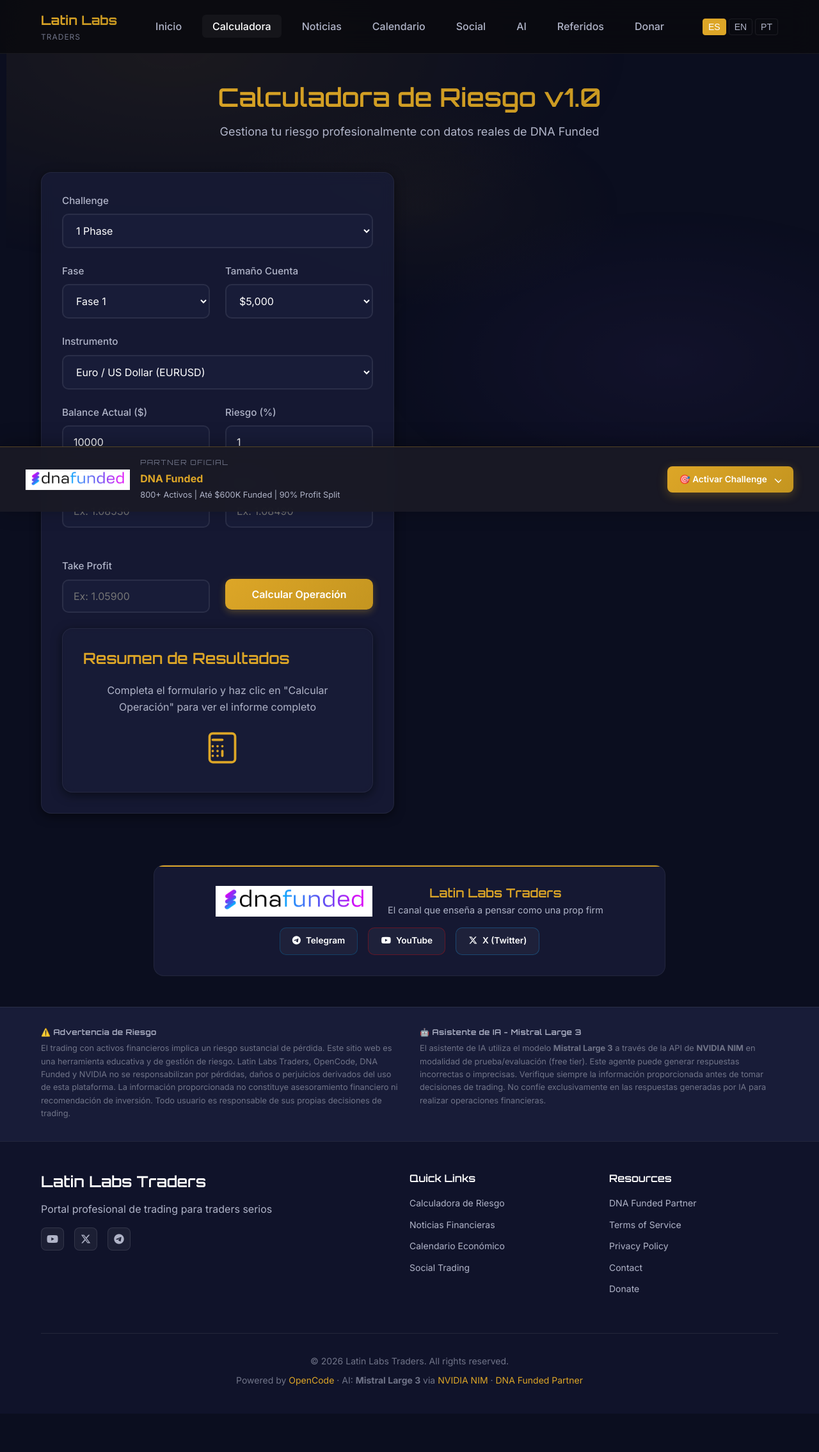
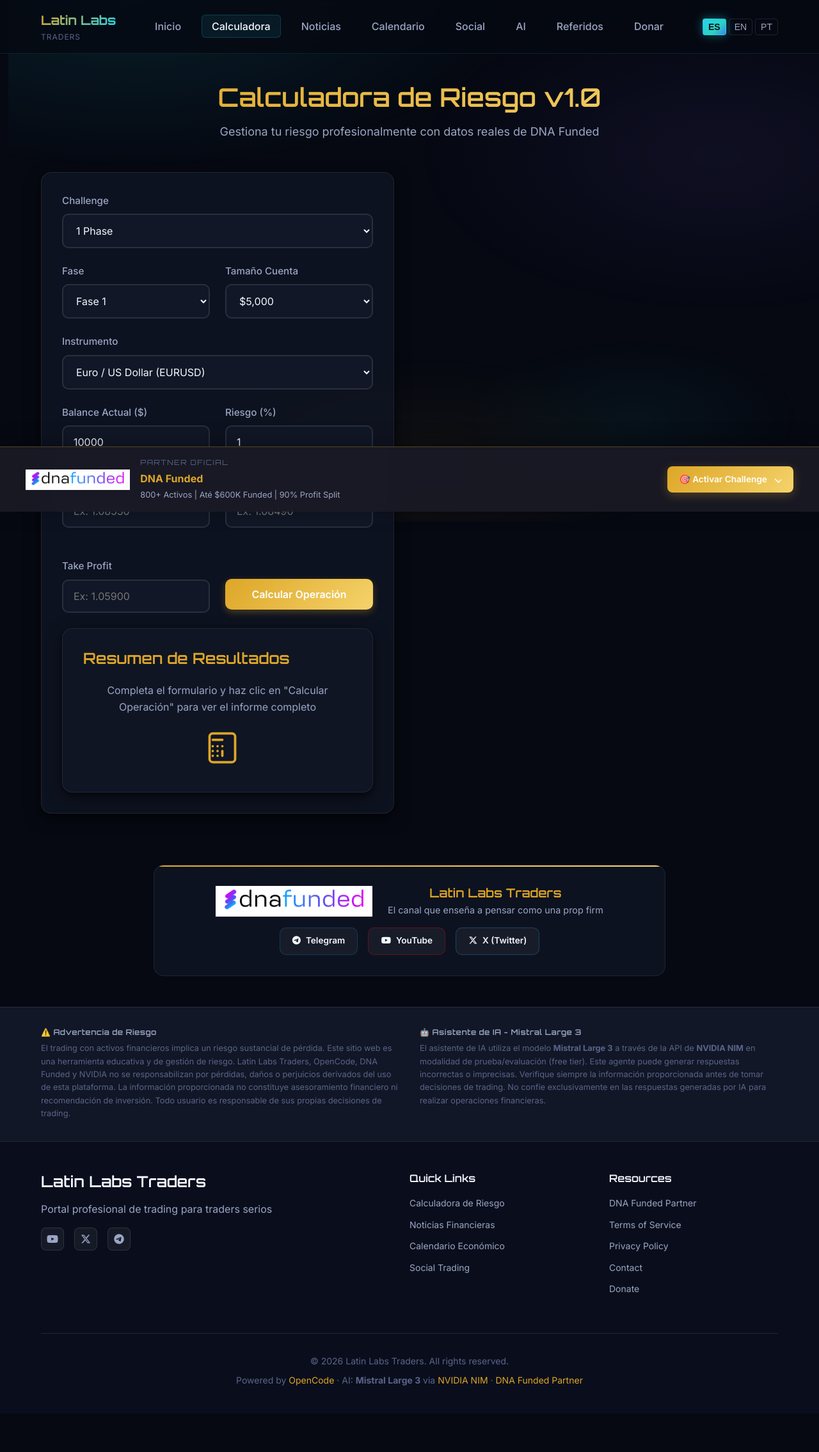
Before and after one commit to ZarazaAirdrop/latin-labs-traders, a Flask app: page /calculator/ in a window 1280 px wide. Shown: the whole page at 64% size. Run offline with Flask 3, Linux system fonts and the light colour scheme.

Commit message:
feat(design): Nivel 2 HD Tech Redesign - paleta cian/teal+oro, canvas animado en hero, cards con borde gradiente + tilt 3D, profundidad en sombras

```diff
--- /dev/null
+++ b/static/css/style.hd.css
@@ -0,0 +1,349 @@
+/* ============================================================
+   Latin Labs Traders — HD TECH Redesign (Nivel 2)
+   Override aditivo: se carga DESPUÉS de style.css
+   Paleta: Navy profundo + Cian/Teal neón + Oro
+   ============================================================ */
+
+:root {
+    /* Paleta tech — navy + cian/teal + oro */
+    --bg-primary: #060912;
+    --bg-secondary: #0a0e1c;
+    --bg-tertiary: #111726;
+    --bg-card: rgba(17, 23, 38, 0.72);
+
+    --text-primary: #f4f7ff;
+    --text-secondary: #9aa6c4;
+    --text-tertiary: #5a648a;
+
+    /* Acentos: oro (brand) + cian/teal (tech) */
+    --accent-primary: #dda627;
+    --accent-secondary: #c49520;
+    --accent-tertiary: #f5d36b;
+
+    --tech-cyan: #22d3ee;
+    --tech-teal: #2dd4bf;
+    --tech-blue: #3b82f6;
+    --tech-purple: #8b5cf6;
+
+    --accent-gradient: linear-gradient(135deg, #dda627 0%, #f5d36b 100%);
+    --tech-gradient: linear-gradient(135deg, #22d3ee 0%, #2dd4bf 60%, #3b82f6 100%);
+    --dual-gradient: linear-gradient(135deg, #dda627 0%, #22d3ee 100%);
+    --accent-glow: 0 0 30px rgba(221, 166, 39, 0.35);
+    --tech-glow: 0 0 30px rgba(34, 211, 238, 0.35);
+
+    --success: #22c55e;
+    --success-glow: 0 0 14px rgba(34, 197, 94, 0.4);
+    --warning: #f59e0b;
+    --danger: #ef4444;
+    --danger-glow: 0 0 14px rgba(239, 68, 68, 0.4);
+
+    --border-color: rgba(255, 255, 255, 0.10);
+    --glass-bg: rgba(255, 255, 255, 0.045);
+    --glass-border: rgba(255, 255, 255, 0.08);
+
+    /* Sombras multicapa (profundidad real) */
+    --shadow-sm: 0 2px 8px rgba(0, 0, 0, 0.5);
+    --shadow-md: 0 8px 24px rgba(0, 0, 0, 0.55), 0 2px 6px rgba(0, 0, 0, 0.4);
+    --shadow-lg: 0 20px 50px rgba(0, 0, 0, 0.6), 0 8px 20px rgba(0, 0, 0, 0.5);
+    --shadow-glow: 0 0 50px rgba(34, 211, 238, 0.18), 0 0 20px rgba(221, 166, 39, 0.12);
+
+    --font-body: 'Inter', -apple-system, BlinkMacSystemFont, sans-serif;
+    --font-display: 'Orbitron', sans-serif;
+}
+
+/* Nítidez tipográfica global */
+body {
+    -webkit-font-smoothing: antialiased;
+    -moz-osx-font-smoothing: grayscale;
+    text-rendering: optimizeLegibility;
+    background: var(--bg-primary);
+}
+
+/* Fondo ambiental más denso y tech */
+body::before {
+    background:
+        radial-gradient(ellipse 70% 50% at 15% 0%, rgba(34, 211, 238, 0.10) 0%, transparent 65%),
+        radial-gradient(ellipse 60% 50% at 85% 30%, rgba(139, 92, 246, 0.08) 0%, transparent 60%),
+        radial-gradient(ellipse 50% 40% at 50% 90%, rgba(221, 166, 39, 0.06) 0%, transparent 55%),
+        radial-gradient(ellipse 40% 30% at 75% 80%, rgba(45, 212, 191, 0.05) 0%, transparent 50%);
+    animation: ambient-shift 25s ease-in-out infinite;
+}
+
+/* ============================================================
+   HERO — canvas animado de fondo
+   ============================================================ */
+.hero-canvas {
+    position: absolute;
+    inset: 0;
+    z-index: 0;
+    width: 100%;
+    height: 100%;
+    pointer-events: none;
+    opacity: 0.55;
+}
+
+.hero-grid {
+    background-image:
+        linear-gradient(rgba(34, 211, 238, 0.05) 1px, transparent 1px),
+        linear-gradient(90deg, rgba(34, 211, 238, 0.05) 1px, transparent 1px);
+    background-size: 40px 40px;
+    opacity: 0.35;
+    mask-image: radial-gradient(ellipse 80% 70% at 50% 40%, #000 30%, transparent 80%);
+    -webkit-mask-image: radial-gradient(ellipse 80% 70% at 50% 40%, #000 30%, transparent 80%);
+}
+
+.hero-gradient {
+    background: radial-gradient(ellipse at 50% 10%, rgba(34, 211, 238, 0.12) 0%, transparent 65%),
+                radial-gradient(ellipse at 50% 90%, rgba(221, 166, 39, 0.10) 0%, transparent 60%);
+}
+
+.hero-title-line {
+    letter-spacing: -0.02em;
+    text-shadow: 0 0 40px rgba(34, 211, 238, 0.15);
+}
+
+.hero-title-line.highlight {
+    background: var(--dual-gradient);
+    -webkit-background-clip: text;
+    -webkit-text-fill-color: transparent;
+    background-clip: text;
+}
+
+.hero-title-line.highlight::after {
+    background: var(--tech-gradient);
+    box-shadow: 0 0 12px rgba(34, 211, 238, 0.6);
+    height: 3px;
+}
+
+/* ============================================================
+   KPI CARDS — borde gradiente animado + glow
+   ============================================================ */
+.kpi-card {
+    background: linear-gradient(160deg, rgba(17, 23, 38, 0.9), rgba(10, 14, 28, 0.7));
+    border: 1px solid transparent;
+    border-radius: 14px;
+    background-clip: padding-box;
+    position: relative;
+    backdrop-filter: blur(12px);
+    box-shadow: var(--shadow-md);
+    transition: transform var(--transition-normal), box-shadow var(--transition-normal);
+}
+
+.kpi-card::before {
+    content: '';
+    position: absolute;
+    inset: -1px;
+    border-radius: 14px;
+    padding: 1px;
+    background: var(--tech-gradient);
+    -webkit-mask: linear-gradient(#000 0 0) content-box, linear-gradient(#000 0 0);
+    -webkit-mask-composite: xor;
+    mask-composite: exclude;
+    opacity: 0.5;
+    transition: opacity var(--transition-normal);
+}
+
+.kpi-card:hover {
+    transform: translateY(-6px);
+    box-shadow: var(--shadow-lg), var(--tech-glow);
+}
+
+.kpi-card:hover::before {
+    opacity: 1;
+    background: var(--dual-gradient);
+    animation: border-rotate 3s linear infinite;
+}
+
+.kpi-icon {
+    filter: drop-shadow(0 0 8px rgba(34, 211, 238, 0.4));
+}
+
+.kpi-value {
+    background: var(--tech-gradient);
+    -webkit-background-clip: text;
+    -webkit-text-fill-color: transparent;
+    background-clip: text;
+    font-size: 1.7rem;
+    letter-spacing: -0.02em;
+}
+
+/* ============================================================
+   FEATURE CARDS — borde gradiente + tilt 3D
+   ============================================================ */
+.feature-card {
+    background: linear-gradient(160deg, rgba(17, 23, 38, 0.92), rgba(10, 14, 28, 0.75));
+    border: 1px solid transparent;
+    border-radius: 18px;
+    background-clip: padding-box;
+    box-shadow: var(--shadow-md);
+    transform-style: preserve-3d;
+    transition: transform var(--transition-normal), box-shadow var(--transition-normal);
+}
+
+.feature-card::before {
+    content: '';
+    position: absolute;
+    inset: -1px;
+    border-radius: 18px;
+    padding: 1.5px;
+    background: var(--tech-gradient);
+    -webkit-mask: linear-gradient(#000 0 0) content-box, linear-gradient(#000 0 0);
+    -webkit-mask-composite: xor;
+    mask-composite: exclude;
+    opacity: 0.4;
+    transition: opacity var(--transition-normal);
+}
+
+.feature-card::after {
+    content: '';
+    position: absolute;
+    inset: 0;
+    border-radius: 18px;
+    background: radial-gradient(circle at var(--mx, 50%) var(--my, 50%), rgba(34, 211, 238, 0.12) 0%, transparent 50%);
+    opacity: 0;
+    transition: opacity var(--transition-normal);
+    pointer-events: none;
+}
+
+.feature-card:hover {
+    transform: translateY(-8px) perspective(1000px) rotateX(2deg);
+    box-shadow: var(--shadow-lg), var(--tech-glow);
+    border-color: transparent;
+}
+
+.feature-card:hover::before {
+    opacity: 1;
+    background: var(--dual-gradient);
+    animation: border-rotate 4s linear infinite;
+}
+
+.feature-card:hover::after {
+    opacity: 1;
+}
+
+.feature-icon {
+    background: linear-gradient(135deg, rgba(34, 211, 238, 0.12), rgba(221, 166, 39, 0.08));
+    border: 1px solid rgba(34, 211, 238, 0.2);
+    box-shadow: inset 0 0 20px rgba(34, 211, 238, 0.08);
+}
+
+.feature-card h3 {
+    background: linear-gradient(135deg, #f4f7ff 0%, #9aa6c4 100%);
+    -webkit-background-clip: text;
+    -webkit-text-fill-color: transparent;
+    background-clip: text;
+}
+
+/* ============================================================
+   BUTTONS — glow neón
+   ============================================================ */
+.btn-primary {
+    background: var(--accent-gradient);
+    box-shadow: 0 4px 20px rgba(221, 166, 39, 0.4), 0 0 0 1px rgba(245, 211, 107, 0.3) inset;
+}
+
+.btn-primary:hover {
+    box-shadow: 0 8px 40px rgba(221, 166, 39, 0.6), 0 0 0 1px rgba(245, 211, 107, 0.5) inset;
+}
+
+.btn-secondary {
+    background: rgba(17, 23, 38, 0.6);
+    border: 1px solid rgba(34, 211, 238, 0.25);
+    backdrop-filter: blur(8px);
+}
+
+.btn-secondary:hover {
+    border-color: var(--tech-cyan);
+    box-shadow: 0 4px 24px rgba(34, 211, 238, 0.3);
+    background: rgba(34, 211, 238, 0.06);
+}
+
+/* ============================================================
+   NAVBAR — más nítido y tech
+   ============================================================ */
+.navbar {
+    background: rgba(6, 9, 18, 0.82);
+    border-bottom: 1px solid rgba(34, 211, 238, 0.12);
+}
+
+.navbar.scrolled {
+    background: rgba(6, 9, 18, 0.95);
+    box-shadow: 0 4px 40px rgba(0, 0, 0, 0.4), 0 1px 0 rgba(34, 211, 238, 0.15);
+}
+
+.brand-text {
+    background: var(--dual-gradient);
+    -webkit-background-clip: text;
+    -webkit-text-fill-color: transparent;
+    background-clip: text;
+    letter-spacing: -0.01em;
+}
+
+.nav-link.active {
+    color: var(--text-primary);
+    background: rgba(34, 211, 238, 0.08);
+    box-shadow: inset 0 0 0 1px rgba(34, 211, 238, 0.2);
+}
+
+.lang-btn.active {
+    background: var(--tech-gradient);
+    border-color: transparent;
+    color: #04121a;
+    font-weight: 700;
+    box-shadow: 0 0 16px rgba(34, 211, 238, 0.4);
+}
+
+/* ============================================================
+   TECH PROGRESS BAR — glow neón
+   ============================================================ */
+.tech-progress-fill {
+    background: var(--tech-gradient);
+    box-shadow: 0 0 16px rgba(34, 211, 238, 0.6);
+}
+
+.tech-status {
+    color: var(--tech-cyan);
+    text-shadow: 0 0 10px rgba(34, 211, 238, 0.5);
+    font-weight: 600;
+}
+
+/* ============================================================
+   MANIFESTO CARDS
+   ============================================================ */
+.manifesto-card {
+    background: linear-gradient(160deg, rgba(17, 23, 38, 0.8), rgba(10, 14, 28, 0.6));
+    border: 1px solid rgba(34, 211, 238, 0.12);
+    border-radius: 14px;
+    box-shadow: var(--shadow-md);
+}
+
+.manifesto-card:hover {
+    border-color: var(--tech-cyan);
+    box-shadow: var(--shadow-lg), var(--tech-glow);
+}
+
+.manifesto-card h3 {
+    background: var(--tech-gradient);
+    -webkit-background-clip: text;
+    -webkit-text-fill-color: transparent;
+    background-clip: text;
+}
+
+/* ============================================================
+   ANIMACIONES
+   ============================================================ */
+@keyframes border-rotate {
+    0% { filter: hue-rotate(0deg); }
+    100% { filter: hue-rotate(360deg); }
+}
+
+@keyframes fadeInUp {
+    from { opacity: 0; transform: translateY(24px); }
+    to { opacity: 1; transform: translateY(0); }
+}
+
+/* Scrollbar tech */
+::-webkit-scrollbar-thumb {
+    background: linear-gradient(180deg, var(--tech-cyan), var(--tech-blue));
+    border-radius: 4px;
+}
--- /dev/null
+++ b/static/js/hero-canvas.js
@@ -0,0 +1,192 @@
+/**
+ * Latin Labs Traders — Hero Canvas
+ * Red de nodos conectados (estilo trading network) + partículas flotantes
+ */
+(function () {
+    'use strict';
+
+    function initHeroCanvas() {
+        const canvas = document.getElementById('heroCanvas');
+        if (!canvas) return;
+
+        const ctx = canvas.getContext('2d');
+        let width, height, dpr;
+        let nodes = [];
+        let particles = [];
+        let mouse = { x: null, y: null };
+        let rafId = null;
+
+        const COLORS = ['34, 211, 238', '45, 212, 191', '221, 166, 39', '59, 130, 246'];
+
+        function resize() {
+            dpr = window.devicePixelRatio || 1;
+            width = canvas.clientWidth;
+            height = canvas.clientHeight;
+            canvas.width = width * dpr;
+            canvas.height = height * dpr;
+            ctx.setTransform(dpr, 0, 0, dpr, 0, 0);
+            buildNodes();
+        }
+
+        function buildNodes() {
+            const count = Math.min(80, Math.floor((width * height) / 16000));
+            nodes = [];
+            for (let i = 0; i < count; i++) {
+                nodes.push({
+                    x: Math.random() * width,
+                    y: Math.random() * height,
+                    vx: (Math.random() - 0.5) * 0.35,
+                    vy: (Math.random() - 0.5) * 0.35,
+                    r: Math.random() * 1.8 + 0.8,
+                    c: COLORS[Math.floor(Math.random() * COLORS.length)]
+                });
+            }
+            // Partículas brillantes
+            particles = [];
+            const pcount = Math.min(30, Math.floor(count / 3));
+            for (let i = 0; i < pcount; i++) {
+                particles.push({
+                    x: Math.random() * width,
+                    y: Math.random() * height,
+                    vy: -(Math.random() * 0.4 + 0.1),
+                    r: Math.random() * 1.5 + 0.5,
+                    a: Math.random() * 0.5 + 0.3
+                });
+            }
+        }
+
+        function step() {
+            ctx.clearRect(0, 0, width, height);
+
+            const maxDist = 130;
+
+            // Líneas entre nodos cercanos
+            for (let i = 0; i < nodes.length; i++) {
+                const n = nodes[i];
+
+                // Movimiento
+                n.x += n.vx;
+                n.y += n.vy;
+
+                if (n.x < 0 || n.x > width) n.vx *= -1;
+                if (n.y < 0 || n.y > height) n.vy *= -1;
+
+                // Repulsión suave del mouse
+                if (mouse.x !== null) {
+                    const dx = n.x - mouse.x;
+                    const dy = n.y - mouse.y;
+                    const dist = Math.sqrt(dx * dx + dy * dy);
+                    if (dist < 120) {
+                        n.x += (dx / dist) * 0.6;
+                        n.y += (dy / dist) * 0.6;
+                    }
+                }
+
+                for (let j = i + 1; j < nodes.length; j++) {
+                    const m = nodes[j];
+                    const dx = n.x - m.x;
+                    const dy = n.y - m.y;
+                    const dist = Math.sqrt(dx * dx + dy * dy);
+                    if (dist < maxDist) {
+                        const alpha = (1 - dist / maxDist) * 0.35;
+                        ctx.strokeStyle = `rgba(${n.c}, ${alpha})`;
+                        ctx.lineWidth = 0.6;
+                        ctx.beginPath();
+                        ctx.moveTo(n.x, n.y);
+                        ctx.lineTo(m.x, m.y);
+                        ctx.stroke();
+                    }
+                }
+            }
+
+            // Nodos
+            for (const n of nodes) {
+                ctx.beginPath();
+                ctx.arc(n.x, n.y, n.r, 0, Math.PI * 2);
+                ctx.fillStyle = `rgba(${n.c}, 0.9)`;
+                ctx.shadowBlur = 8;
+                ctx.shadowColor = `rgba(${n.c}, 0.8)`;
+                ctx.fill();
+                ctx.shadowBlur = 0;
+            }
+
+            // Partículas ascendentes
+            for (const p of particles) {
+                p.y += p.vy;
+                if (p.y < -10) {
+                    p.y = height + 10;
+                    p.x = Math.random() * width;
+                }
+                ctx.beginPath();
+                ctx.arc(p.x, p.y, p.r, 0, Math.PI * 2);
+                ctx.fillStyle = `rgba(245, 211, 107, ${p.a})`;
+                ctx.shadowBlur = 6;
+                ctx.shadowColor = 'rgba(245, 211, 107, 0.8)';
+                ctx.fill();
+                ctx.shadowBlur = 0;
+            }
+
+            rafId = requestAnimationFrame(step);
+        }
+
+        function onMouseMove(e) {
+            const rect = canvas.getBoundingClientRect();
+            mouse.x = e.clientX - rect.left;
+            mouse.y = e.clientY - rect.top;
+        }
+        function onMouseLeave() { mouse.x = null; mouse.y = null; }
+
+        function start() {
+            resize();
+            step();
+            window.addEventListener('resize', resize);
+            canvas.addEventListener('mousemove', onMouseMove);
+            canvas.addEventListener('mouseleave', onMouseLeave);
+        }
+
+        // Pausar si la pestaña no está visible (ahorro de recursos)
+        document.addEventListener('visibilitychange', () => {
+            if (document.hidden) {
+                if (rafId) cancelAnimationFrame(rafId);
+            } else if (!rafId) {
+                step();
+            }
+        });
+
+        if (document.readyState === 'loading') {
+            document.addEventListener('DOMContentLoaded', start);
+        } else {
+            start();
+        }
+    }
+
+    // Tilt 3D en feature cards
+    function initCardTilt() {
+        const cards = document.querySelectorAll('.feature-card');
+        cards.forEach(card => {
+            card.addEventListener('mousemove', (e) => {
+                const rect = card.getBoundingClientRect();
+                const x = e.clientX - rect.left;
+                const y = e.clientY - rect.top;
+                card.style.setProperty('--mx', x + 'px');
+                card.style.setProperty('--my', y + 'px');
+                const cx = rect.width / 2;
+                const cy = rect.height / 2;
+                const rx = ((y - cy) / cy) * -3;
+                const ry = ((x - cx) / cx) * 3;
+                card.style.transform = `translateY(-8px) perspective(1000px) rotateX(${rx}deg) rotateY(${ry}deg)`;
+            });
+            card.addEventListener('mouseleave', () => {
+                card.style.transform = '';
+            });
+        });
+    }
+
+    if (document.readyState === 'loading') {
+        document.addEventListener('DOMContentLoaded', initCardTilt);
+    } else {
+        initCardTilt();
+    }
+
+    initHeroCanvas();
+})();
--- a/templates/base.html
+++ b/templates/base.html
@@ -13,6 +13,8 @@
 
     <!-- Main CSS -->
     <link rel="stylesheet" href="{{ url_for('static', filename='css/style.css') }}">
+    <!-- HD Tech Redesign (Nivel 2) -->
+    <link rel="stylesheet" href="{{ url_for('static', filename='css/style.hd.css') }}">
 
     <!-- Google Analytics -->
     {% if GA_ID != 'YOUR_GA_ID' %}
@@ -66,6 +68,8 @@
 
     <!-- Main JS -->
     <script src="{{ url_for('static', filename='js/main.js') }}"></script>
+    <!-- HD Tech: hero canvas -->
+    <script src="{{ url_for('static', filename='js/hero-canvas.js') }}"></script>
     {% block extra_js %}{% endblock %}
 </body>
 </html>
--- a/templates/index.html
+++ b/templates/index.html
@@ -50,6 +50,7 @@
         <div class="hero-background">
             <div class="hero-gradient"></div>
             <div class="hero-grid"></div>
+            <canvas class="hero-canvas" id="heroCanvas"></canvas>
             <div class="hero-orbs">
                 <div class="hero-orb"></div>
                 <div class="hero-orb"></div>
```
